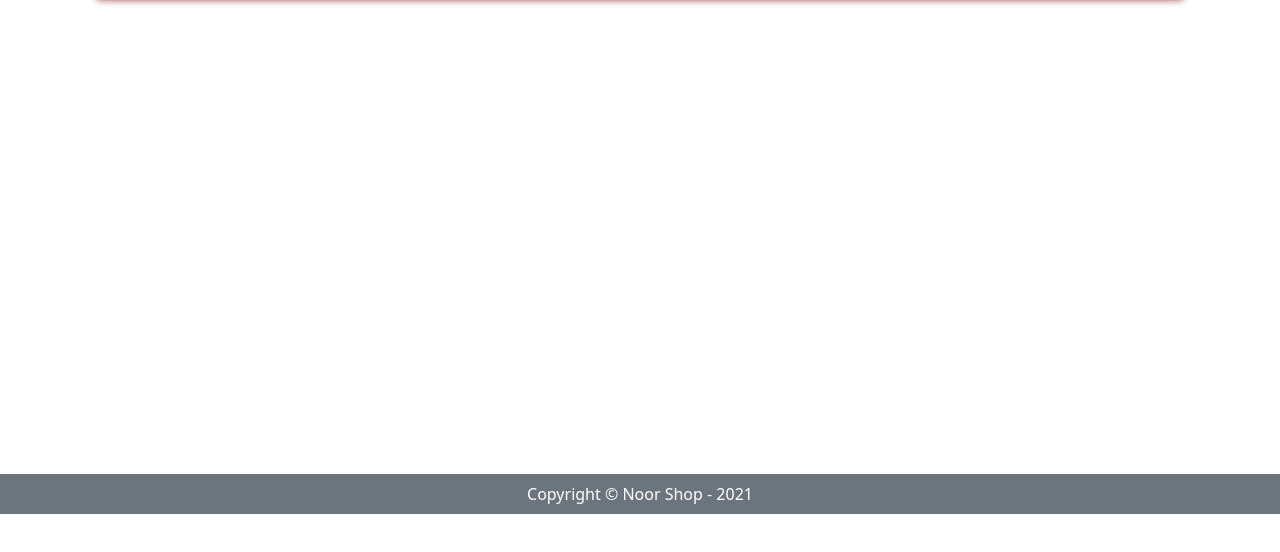
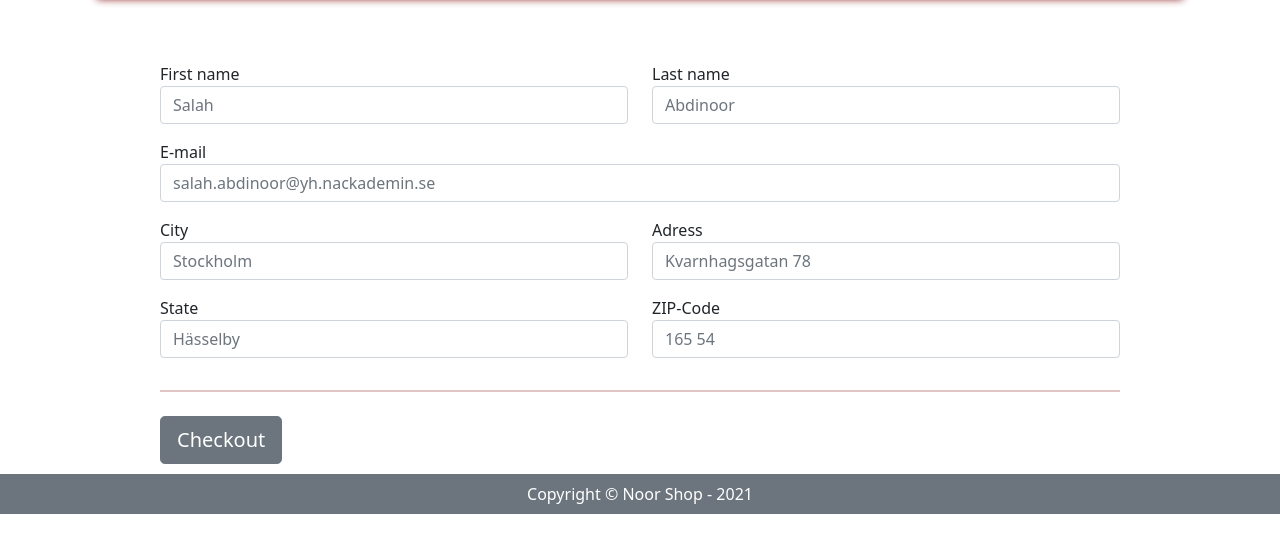
Before and after one commit to SalahAbdinoor/Webshop, a plain HTML site: page shoppingcart.html in a window 1280 px wide. Shown: the part 286-838 px from the top of the page. Before the commit the page ends 800 px from the top, so only its background shows below. Drawn offline with nearby package versions, Linux system fonts and the light colour scheme; no server answers.

Commit message:
Almost done, Checkout button and prompt left

```diff
--- a/shoppingcart.html
+++ b/shoppingcart.html
@@ -55,7 +55,7 @@
 
             <div
               class="cart_item_price cart_info_col"
-              style="margin-left: 8rem; margin-right: 4rem"
+              style="margin-left: 8rem; margin-right: 4rem; margin-bottom: 1rem"
             >
               <div class="cart_item_title">description</div>
               <div class="cart_item_text" id="description"></div>
@@ -69,6 +69,62 @@
         </div>
       </div>
     </div>
+
+    <form
+      class="needs-validation"
+      novalidate=""
+      style="
+        margin-top: 4rem;
+        margin-left: 10rem;
+        margin-right: 10rem;
+        margin-bottom: 10rem;
+      "
+    >
+      <div class="row">
+        <div class="col-md-6 mb-3">
+          <label>First name</label>
+          <input class="form-control" placeholder="Salah" />
+        </div>
+        <div class="col-md-6 mb-3">
+          <label>Last name</label>
+          <input class="form-control" placeholder="Abdinoor" />
+        </div>
+      </div>
+
+      <div class="mb-3">
+        <label for="email">E-mail</label>
+        <input
+          class="form-control"
+          placeholder="salah.abdinoor@yh.nackademin.se"
+        />
+      </div>
+
+      <div class="row">
+        <div class="col-md-6 mb-3">
+          <label>City</label>
+          <input class="form-control" placeholder="Stockholm" />
+        </div>
+        <div class="col-md-6 mb-3">
+          <label>Adress</label>
+          <input class="form-control" placeholder="Kvarnhagsgatan 78" />
+        </div>
+      </div>
+      <div class="row">
+        <div class="col-md-6 mb-3">
+          <label>State</label>
+          <input class="form-control" placeholder="Hässelby" />
+        </div>
+        <div class="col-md-6 mb-3">
+          <label>ZIP-Code</label>
+          <input class="form-control" placeholder="165 54" />
+        </div>
+      </div>
+      <hr
+        style="color: rgb(134, 24, 24); height: 2px; border: none"
+        class="mb-4"
+      />
+      <button class="btn btn-secondary btn-lg">Checkout</button>
+    </form>
 
     <footer class="py-2 bg-secondary fixed-bottom">
       <p class="m-0 text-center text-white">
@@ -93,6 +149,8 @@
             $("#price").html("$" + product.price);
             $("#description").html(product.description);
             $("#image").attr("src", product.image);
+
+            // Checkout prompt
           })
         );
     </script>
```
